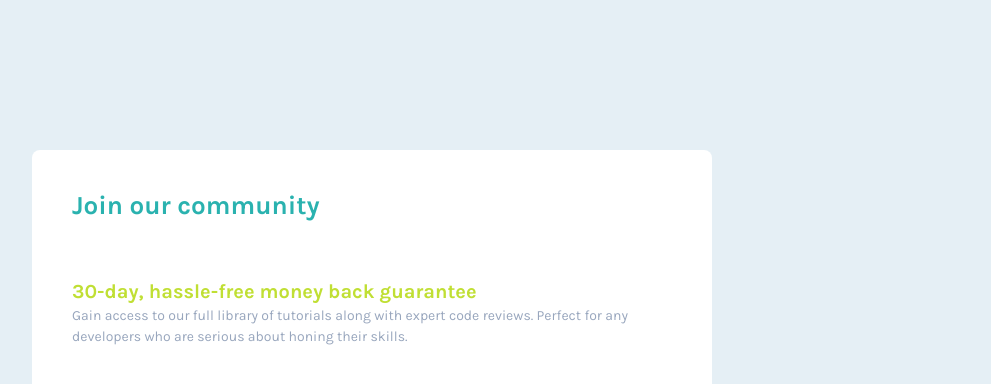
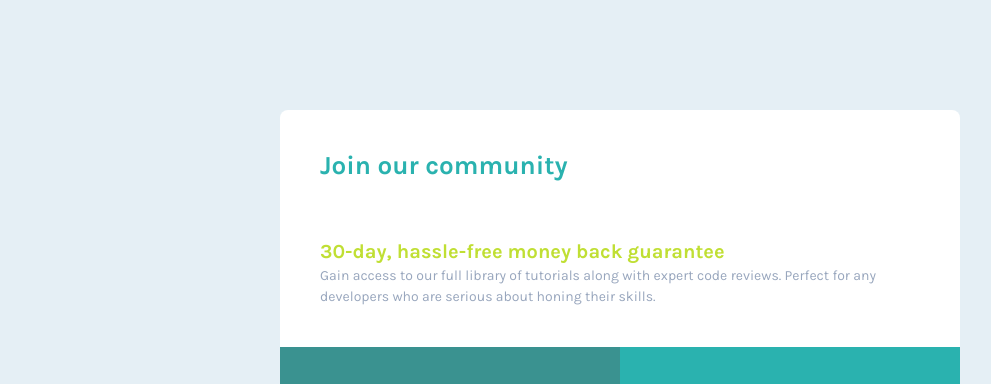
Before and after one commit to Gualdufar/sgc, a plain HTML site: page sgpc/index.html in a window 1280 px wide. Shown: the top 384 px of the page, without its empty margins (20-1011 px from the left). Drawn offline with Linux system fonts and the light colour scheme.

Commit message:
Add files via upload

```diff
--- a/sgpc/styles.css
+++ b/sgpc/styles.css
@@ -32,7 +32,6 @@ body {
     display: grid;
     grid-template-columns: 95%;
     justify-content: center;
-    align-items: center;
     box-sizing: border-box;
     font-family: 'Karla';
     font-size: 16px;
@@ -44,6 +43,7 @@ body {
 
 .container {
     margin-top: 60px;
+
 }
 
 div {
@@ -151,12 +151,17 @@ div {
 
 @media (min-width:768px) {
 
+    body {
+        display: flex;
+        justify-items: center;
+    }
+
     .container {
         display: grid;
         grid-template-columns: 1fr 1fr;
         width: 100%;
         max-width: 680px;
-        margin-top: 120px;
+        margin-top: 80px;
     }
 
     .community {
```
